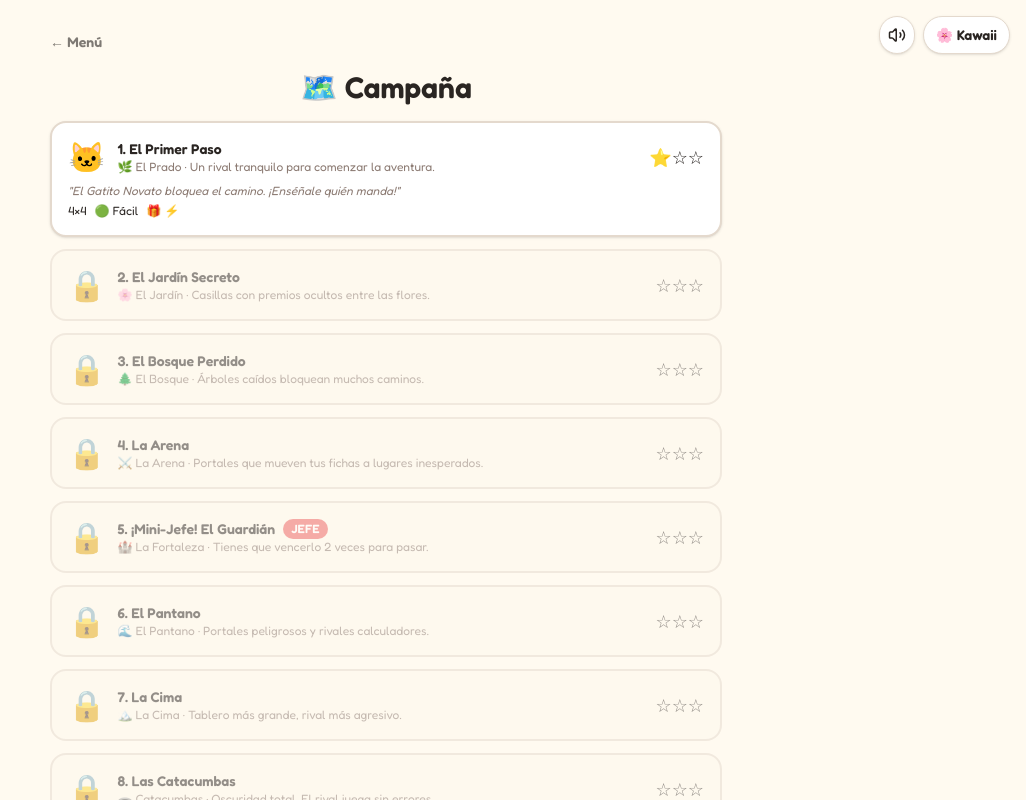
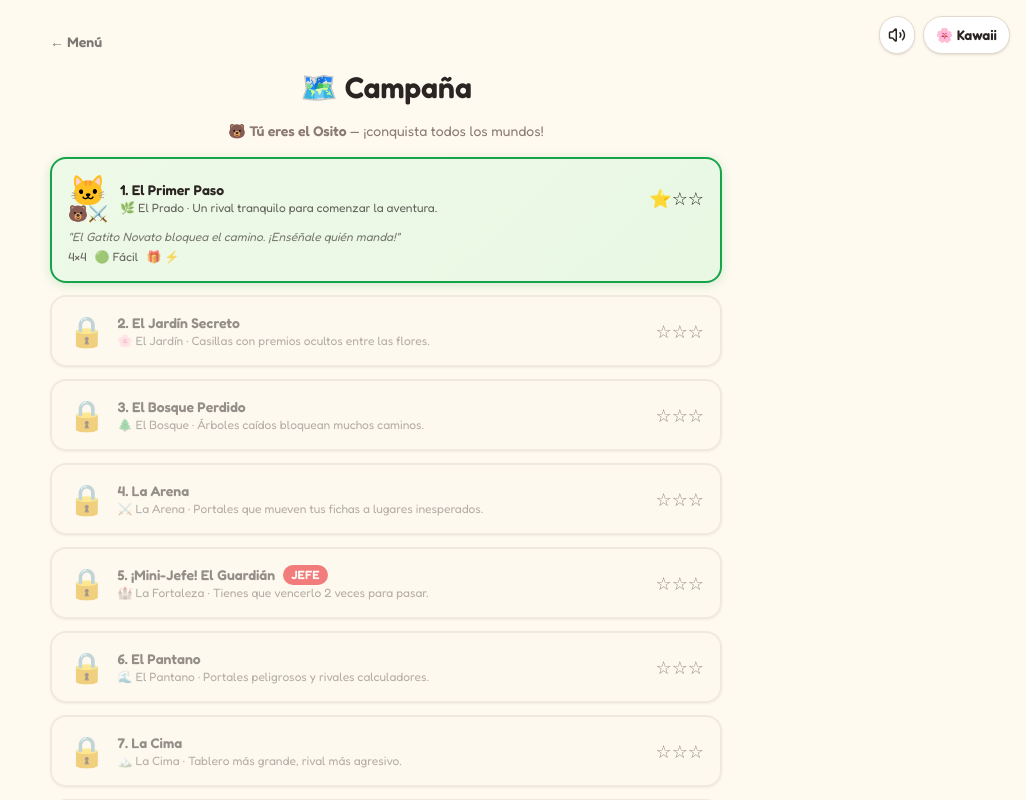
Before and after one commit to jhojhard/Wo-Mi-Kuy-Yip, a React (Vite) app in the folder tres-en-raya/: page / in a window 1280 px wide. Both pictures are taken after a click on the button "🗺️ Campaña". Shown: the top 800 px of the page, without its empty margins (254-1280 px from the left). Built offline with nearby package versions, Linux system fonts and the light colour scheme.

Commit message:
Add game state management and update campaign logic in tic-tac-toe app
Replit-Commit-Author: Agent

```diff
--- a/tres-en-raya/src/App.tsx
+++ b/tres-en-raya/src/App.tsx
@@ -501,6 +501,22 @@ export default function App() {
   // ══════════════════════════════════════════════════════════════════════════════
   // ── CAMPAIGN MAP ──────────────────────────────────────────────────────────────
   // ══════════════════════════════════════════════════════════════════════════════
+  // ── World themes for campaign map & board ─────────────────────────────────────
+  const WORLD_THEMES: Record<number, {
+    cardBg: string; cardBorder: string; boardBg: string; icon: string; textColor?: string;
+  }> = {
+    1:  { icon: '🌿', cardBg: 'linear-gradient(135deg,#bbf7d040,#86efac30)', cardBorder: '#16a34a', boardBg: 'linear-gradient(160deg,#dcfce7,#f0fdf4)', textColor: '#14532d' },
+    2:  { icon: '🌸', cardBg: 'linear-gradient(135deg,#fce7f340,#fbcfe830)', cardBorder: '#db2777', boardBg: 'linear-gradient(160deg,#fdf2f8,#fce7f3)', textColor: '#831843' },
+    3:  { icon: '🌲', cardBg: 'linear-gradient(135deg,#14532d40,#16653430)', cardBorder: '#15803d', boardBg: 'linear-gradient(160deg,#052e16,#064e3b)', textColor: '#86efac' },
+    4:  { icon: '⚔️', cardBg: 'linear-gradient(135deg,#fde68a40,#fbbf2430)', cardBorder: '#d97706', boardBg: 'linear-gradient(160deg,#451a03,#78350f)', textColor: '#fde68a' },
+    5:  { icon: '🏰', cardBg: 'linear-gradient(135deg,#e5e7eb40,#d1d5db30)', cardBorder: '#6b7280', boardBg: 'linear-gradient(160deg,#1f2937,#374151)', textColor: '#f3f4f6' },
+    6:  { icon: '🌊', cardBg: 'linear-gradient(135deg,#16653440,#05101030)', cardBorder: '#059669', boardBg: 'linear-gradient(160deg,#022c22,#064e3b)', textColor: '#6ee7b7' },
+    7:  { icon: '🏔️', cardBg: 'linear-gradient(135deg,#bfdbfe40,#e0f2fe30)', cardBorder: '#3b82f6', boardBg: 'linear-gradient(160deg,#eff6ff,#dbeafe)', textColor: '#1e3a8a' },
+    8:  { icon: '💀', cardBg: 'linear-gradient(135deg,#3b076440,#1e1b4b30)', cardBorder: '#7c3aed', boardBg: 'linear-gradient(160deg,#0c0014,#1e1b4b)', textColor: '#c4b5fd' },
+    9:  { icon: '🌋', cardBg: 'linear-gradient(135deg,#fca5a540,#f9731630)', cardBorder: '#dc2626', boardBg: 'linear-gradient(160deg,#450a0a,#7f1d1d)', textColor: '#fca5a5' },
+    10: { icon: '🔥', cardBg: 'linear-gradient(135deg,#7f1d1d50,#78350f40)', cardBorder: '#b91c1c', boardBg: 'linear-gradient(160deg,#1c0606,#450a0a)', textColor: '#fbbf24' },
+  };
+
   if (screen === 'campaign') return (
     <TooltipProvider>
       <div className="min-h-[100dvh] p-4">
@@ -508,32 +524,46 @@ export default function App() {
         <div className="mx-auto max-w-2xl">
           <button onClick={() => setScreen('menu')} className="mt-4 text-sm font-bold opacity-60 hover:opacity-100">← Menú</button>
           <h2 className="my-4 text-3xl font-black text-center">🗺️ Campaña</h2>
+          {/* Hero: player is a bear */}
+          <div className="mb-4 text-center text-sm text-muted-foreground">
+            🐻 <span className="font-bold">Tú eres el Osito</span> — ¡conquista todos los mundos!
+          </div>
           <div className="space-y-3">
             {CAMPAIGN_LEVELS.map(level => {
               const stars = getLevelStars(level.id, unlockedLevel);
               const locked = level.id > unlockedLevel;
+              const theme = WORLD_THEMES[level.id];
               return (
                 <motion.button key={level.id} disabled={locked}
                   onClick={() => startCampaignLevel(level)}
                   whileHover={locked ? {} : { scale: 1.02 }}
                   whileTap={locked ? {} : { scale: 0.98 }}
-                  className={`w-full rounded-2xl border-2 p-4 text-left transition ${locked ? 'border-border bg-muted/30 opacity-50 cursor-not-allowed' : level.isBoss ? 'border-destructive bg-destructive/10 shadow-lg' : 'border-border bg-card hover:bg-muted/40 shadow'}`}>
+                  className={`w-full rounded-2xl border-2 p-4 text-left transition shadow ${locked ? 'border-border bg-muted/30 opacity-50 cursor-not-allowed' : 'hover:opacity-95'}`}
+                  style={locked ? {} : {
+                    background: theme.cardBg,
+                    borderColor: level.isBoss ? '#dc2626' : theme.cardBorder,
+                    boxShadow: level.isBoss ? `0 4px 24px ${theme.cardBorder}55` : `0 2px 12px ${theme.cardBorder}33`,
+                  }}>
                   <div className="flex items-center gap-3">
-                    <span className="text-3xl">{locked ? '🔒' : level.enemyEmoji}</span>
+                    {/* World avatar: enemy on left, bear vs enemy */}
+                    <div className="relative flex shrink-0 flex-col items-center">
+                      <span className="text-3xl leading-none">{locked ? '🔒' : level.enemyEmoji}</span>
+                      {!locked && <span className="text-base leading-none">🐻⚔️</span>}
+                    </div>
                     <div className="flex-1 min-w-0">
                       <div className="flex items-center gap-2">
                         <span className="font-black text-sm">{level.id}. {level.name}</span>
-                        {level.isBoss && <span className="rounded-full bg-destructive px-2 py-0.5 text-xs font-bold text-destructive-foreground">JEFE</span>}
+                        {level.isBoss && <span className="rounded-full bg-red-600 px-2 py-0.5 text-xs font-bold text-white">JEFE</span>}
                       </div>
-                      <div className="text-xs text-muted-foreground truncate">{level.worldName} · {level.description}</div>
+                      <div className="text-xs opacity-70 truncate font-medium">{level.worldName} · {level.description}</div>
                     </div>
                     <div className="text-lg shrink-0">{Array.from({ length: 3 }, (_, i) => i < stars ? '⭐' : '☆').join('')}</div>
                   </div>
                   {!locked && (
-                    <div className="mt-2 text-xs text-muted-foreground italic">"{level.story}"</div>
+                    <div className="mt-2 text-xs opacity-60 italic">"{level.story}"</div>
                   )}
                   {!locked && (
-                    <div className="mt-1 flex gap-2 text-xs">
+                    <div className="mt-1 flex gap-2 text-xs font-medium opacity-70">
                       <span>{level.size}×{level.size}</span>
                       <span>{DIFFICULTY_INFO[level.difficulty].label}</span>
                       {level.withBonus && <span>⭐ Bonus</span>}
@@ -546,7 +576,7 @@ export default function App() {
             })}
           </div>
           <div className="mt-4 text-center text-xs text-muted-foreground">
-            Personaliza tu personaje en Partida Rápida
+            🐻 En campaña siempre juegas como el Osito Héroe
           </div>
         </div>
       </div>
@@ -595,7 +625,13 @@ export default function App() {
         .earth-shake { animation: earthShake 0.8s ease; }
       `}</style>
 
-      <div className="min-h-[100dvh] px-3 pb-8 pt-14 sm:px-4">
+      {/* Campaign themed background overlay */}
+      {campaignLevel && WORLD_THEMES[campaignLevel.id] && (
+        <div className="pointer-events-none fixed inset-0 z-0"
+          style={{ background: WORLD_THEMES[campaignLevel.id].boardBg, opacity: 0.18 }} />
+      )}
+
+      <div className="relative z-10 min-h-[100dvh] px-3 pb-8 pt-14 sm:px-4">
         {/* Top bar */}
         <div className="fixed left-3 top-3 z-50 flex gap-2">
           <button onClick={() => { SFX.click(); setScreen('menu'); dispatch({ type: 'CANCEL_POWERUP' }); }}
@@ -639,11 +675,15 @@ export default function App() {
 
         {/* Players */}
         <div className="mx-auto mb-4 flex max-w-3xl flex-wrap justify-center gap-2">
-          {state.players.map((p, i) => (
+          {state.players.map((p, i) => {
+            const displayEmoji = campaignLevel
+              ? (i === 0 ? '🐻' : campaignLevel.enemyEmoji)
+              : p.emoji;
+            return (
             <div key={p.id}
               className={`relative min-w-[95px] rounded-xl border-2 p-2 text-center transition ${i === state.currentPlayer ? 'scale-105 border-primary shadow-lg' : 'border-border bg-card opacity-75'}`}
               style={i === state.currentPlayer ? { backgroundColor: `hsl(${p.hue},70%,96%)`, borderColor: `hsl(${p.hue},70%,60%)` } : {}}>
-              <div className="text-2xl">{p.emoji}</div>
+              <div className="text-2xl">{displayEmoji}</div>
               <div className="text-sm font-bold truncate max-w-[90px]">{p.name}{p.kind === 'bot' ? ' 🤖' : ''}</div>
               <div className="text-xs">Pts: {p.score}</div>
               {p.extraTurns > 0 && <div className="text-xs text-primary font-bold">⚡+1</div>}
@@ -669,7 +709,8 @@ export default function App() {
                 </span>
               )}
             </div>
-          ))}
+            );
+          })}
         </div>
 
         {/* Status bar */}
@@ -720,7 +761,11 @@ export default function App() {
                 {cell.type === 'teleport' && <span className={boardStyle.emojiSize}>🌀</span>}
                 {cell.type === 'player' && cell.playerIndex !== undefined && (
                   <>
-                    <span className={boardStyle.emojiSize}>{PLAYERS_DEF[cell.playerIndex]?.emoji}</span>
+                    <span className={boardStyle.emojiSize}>
+                      {campaignLevel
+                        ? (cell.playerIndex === 0 ? '🐻' : campaignLevel.enemyEmoji)
+                        : (PLAYERS_DEF[cell.playerIndex]?.emoji)}
+                    </span>
                     {cell.shielded && <span className="absolute right-0 top-0 text-xs sm:text-sm">🛡️</span>}
                   </>
                 )}
--- a/tres-en-raya/src/campaign.ts
+++ b/tres-en-raya/src/campaign.ts
@@ -55,8 +55,8 @@ export const CAMPAIGN_LEVELS: CampaignLevel[] = [
   {
     id: 5, name: '¡Mini-Jefe! El Guardián', worldName: '🏰 La Fortaleza',
     description: 'Tienes que vencerlo 2 veces para pasar.',
-    story: '¡El Oso Guardián protege la fortaleza! Con cada derrota, regresa más furioso.',
-    enemyEmoji: '🐻', enemyName: 'Oso Guardián',
+    story: '¡El León Guardián protege la fortaleza! Con cada derrota, regresa más furioso.',
+    enemyEmoji: '🦁', enemyName: 'León Guardián',
     size: 5, difficulty: 'dificil', isBoss: true, bossLives: 2,
     withBonus: true, startReward: ['Intercambio'],
     enemyStartPowerups: ['Escudo', 'Bomba'],
```
